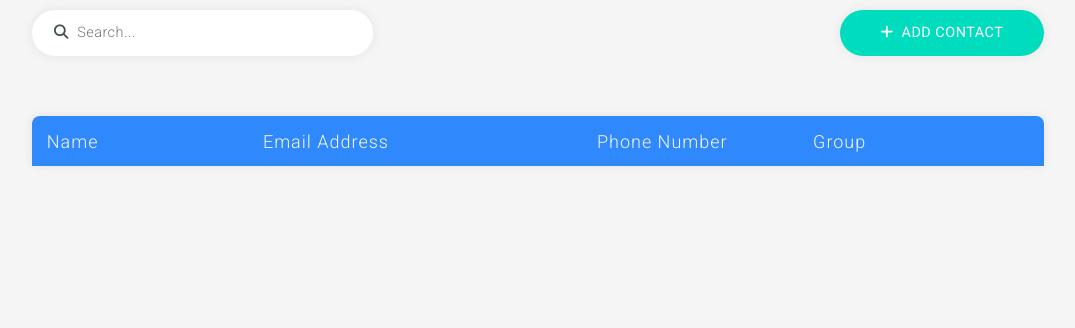
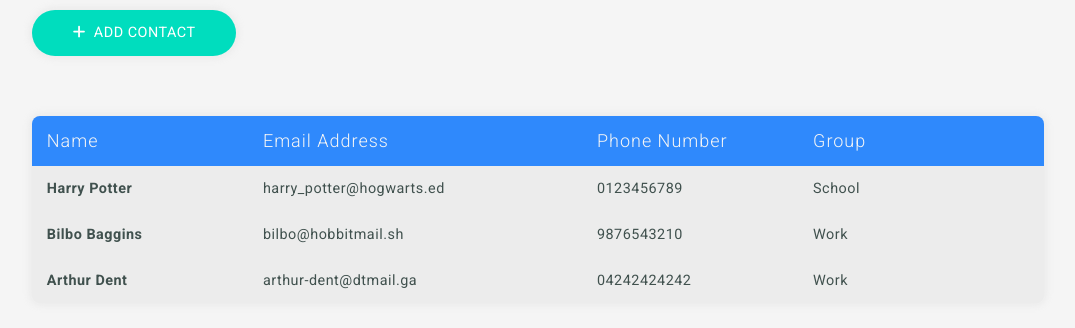
Before and after one commit to headwires93/address-book, a plain HTML site: page index.html in a window 1280 px wide. Shown: the whole page, without its empty margins (102-1177 px from the left). Drawn offline with Linux system fonts and the light colour scheme.

Commit message:
tweaking search

```diff
--- a/index.html
+++ b/index.html
@@ -17,11 +17,6 @@
         <div class="body-blackout"></div>
         <header>
             <div class = "container topbar">
-                <div class="search-container">
-                    <i class="fas fa-search"></i>
-                    <input placeholder="Search..." type="search" name="search_contacts">
-
-                </div>
                 <div>
                     <button id="addcontact" class="trigger_button" >Add Contact</button>
                     <div class="popup-modal shadow">
@@ -57,6 +52,9 @@
         </header>
         <section class="addressbook">
             <div class="container">
+
+
+                <div id="result"></div>
                 <div class = "book_header">
                    <div>
                        Name
@@ -72,7 +70,43 @@
                    </div>
                 </div>
                 <div class="book_body">
-                    <!--Filled in dynamically-->
+                    <div class="entry"><div class="name_field">
+                        Harry Potter
+                      </div>
+                      <div class="email_field">
+                        <a href="harry_potter@hogwarts.ed">harry_potter@hogwarts.ed</a>
+                      </div>
+                      <div>
+                      0123456789
+                      </div>
+                      <div>
+                      School
+                      </div></div>
+                      <div class="entry"><div class="name_field">
+                        Bilbo Baggins
+                      </div>
+                      <div class="email_field">
+                        <a href="bilbo@hobbitmail.sh">bilbo@hobbitmail.sh</a>
+                      </div>
+                      <div>
+                      9876543210
+                      </div>
+                      <div>
+                      Work
+                      </div></div>
+                      <div class="entry"><div class="name_field">
+                        Arthur Dent
+                      </div>
+                      <div class="email_field">
+                        <a href="arthur-dent@dtmail.ga">arthur-dent@dtmail.ga</a>
+                      </div>
+                      <div>
+                      04242424242
+                      </div>
+                      <div>
+                      Work
+                      </div></div>
+                       <!--Add new Contact-->
 
                 </div>
             </div>
--- a/script.js
+++ b/script.js
@@ -20,16 +20,17 @@ modalTrigger.addEventListener('click', () => {
 
 
 
-/*Contact Constructor*/
+/*Adding and Loading Contacts*/
 const formSubmit = document.querySelector("#submitbtn");
 const formName = document.querySelector("#name input");
 const formEmail = document.querySelector("#email input");
 const formPhone = document.querySelector("#phone input");
 const formGroup = document.querySelector("#group input");
 const book = document.querySelector(".book_body");
+const contactArray = [];
 
 
-
+/*Contact Object Constructor*/
 function Contact(name, email, phone, group) {
   this.name = name;
   this.email = email;
@@ -37,18 +38,32 @@ function Contact(name, email, phone, group) {
   this.group = group;
 }
 
+/*Add a new contact to the book form the form*/
 function addContact() {
   const name = formName.value;
   const email = formEmail.value;
   const phone = formPhone.value;
   const group = formGroup.value;
-  newContact = new Contact(name, email, phone, group);
-  addToBook(newContact);
   clearForm();
   popupModal.classList.remove('is--visible');
   bodyBlackout.classList.remove('is-blacked-out');
+  newContact = new Contact(name, email, phone, group);
+  contactArray.push(newContact);
+  window.localStorage.setItem('contactArray', JSON.stringify(contactArray));
+  addToBook(newContact);
+  return contactArray;
 }
 
+/*Load existing contacts form local storage*/
+function addStoredContacts(contactArr) {
+  const contacts = JSON.parse(window.localStorage.getItem(contactArr));
+  if (contacts !== null) {
+    contacts.forEach(contact => addToBook(contact));
+  }
+}
+
+
+/*Helper function to add contacts to the book*/
 function addToBook(contactObj) {
   var node = document.createElement("DIV");
   node.classList.add("entry");
@@ -67,6 +82,7 @@ function addToBook(contactObj) {
   book.appendChild(node);
 }
 
+/*Clears form*/
 function clearForm() {
   formName.value = "";
   formEmail.value = "";
@@ -74,6 +90,23 @@ function clearForm() {
   formGroup.value = "";
 }
 
-formSubmit.addEventListener('click', addContact)
+addStoredContacts('contactArray');
+
+formSubmit.addEventListener('click', addContact);
+
+
+/*Form Validation*/
+
+
+/*Search*/
+
+function findMatches(wordToMatch, contactArray) {
+  return contactArray.filter(contact => {
+
+    const regex = new RegExp(wordToMatch, 'gi');
+    return contact.name.match(regex) || contact.group.match(regex);
+  })
+}
+
 
 })
```
